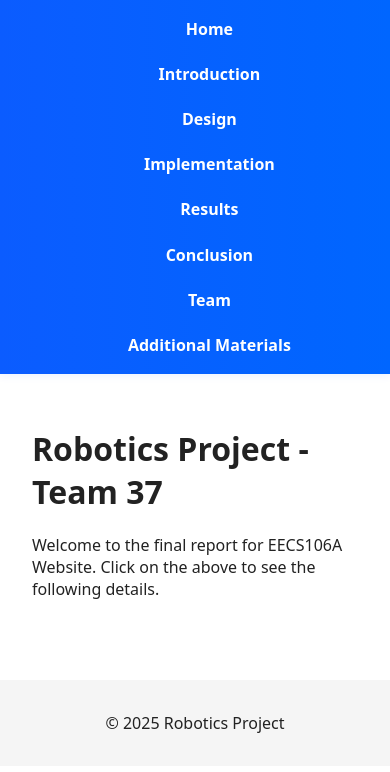
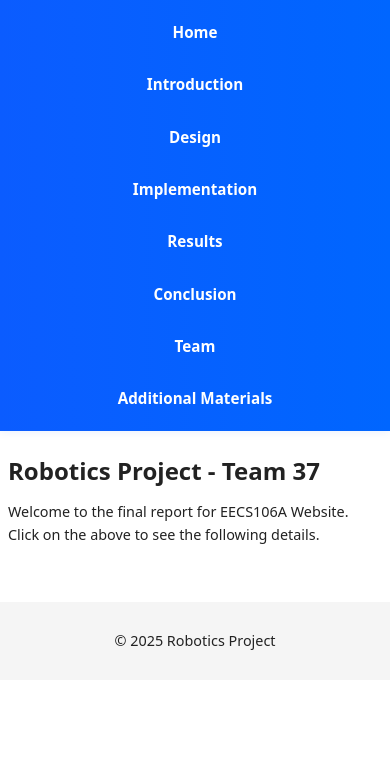
Before and after one commit to miltoti/106a_Website.github.io, a Jekyll site: the page built from index.md, in a window 390 px wide. Shown: the top 772 px of the page. Built offline with Jekyll 4.4.1, drawn with Linux system fonts in a browser that asks for light colours.

Commit message:
Enhance CSS for mobile: responsive fonts, touch targets, better spacing on iPad, phone, laptop

```diff
--- a/assets/css/style.css
+++ b/assets/css/style.css
@@ -1,9 +1,18 @@
+* {
+	box-sizing: border-box;
+}
+
+html {
+	font-size: 16px;
+}
+
 body {
 	font-family: system-ui, -apple-system, "Segoe UI", Roboto, "Helvetica Neue", Arial;
 	margin: 0;
 	padding: 0;
 	color: #222;
 	background: #ffffff;
+	line-height: 1.6;
 }
 
 .header,
@@ -11,6 +20,28 @@ body {
 	max-width: 1100px;
 	margin: 0 auto;
 	padding: 1rem;
+	width: 100%;
+}
+
+h1, h2, h3, h4, h5, h6 {
+	margin-top: 1.5rem;
+	margin-bottom: 0.75rem;
+	line-height: 1.3;
+}
+
+h1 { font-size: 2rem; }
+h2 { font-size: 1.5rem; }
+h3 { font-size: 1.25rem; }
+
+p, li {
+	font-size: 1rem;
+	margin-bottom: 1rem;
+}
+
+img {
+	max-width: 100%;
+	height: auto;
+	display: block;
 }
 
 /* Navigation bar */
@@ -52,12 +83,44 @@ footer {
 	margin-top: 2rem;
 }
 
-/* Responsive: stack nav on small screens */
+/* Responsive: enhance on small screens */
+@media (max-width: 768px) {
+	.header,
+	.container {
+		padding: 0.75rem;
+	}
+
+	h1 { font-size: 1.75rem; }
+	h2 { font-size: 1.25rem; }
+	h3 { font-size: 1.1rem; }
+
+	p, li { font-size: 0.95rem; }
+}
+
 @media (max-width: 640px) {
+	.header,
+	.container {
+		padding: 0.5rem;
+	}
+
 	.main-nav ul {
 		flex-direction: column;
 		gap: 0.25rem;
 		padding: 0.5rem;
 	}
-	.main-nav a { width: 100%; text-align: center; }
+
+	.main-nav a {
+		width: 100%;
+		text-align: center;
+		padding: 0.75rem 0.5rem;
+		font-size: 0.95rem;
+	}
+
+	h1 { font-size: 1.5rem; margin-top: 1rem; }
+	h2 { font-size: 1.1rem; }
+	h3 { font-size: 1rem; }
+
+	p, li { font-size: 0.9rem; }
+
+	footer { padding: 0.75rem; }
 }
```
